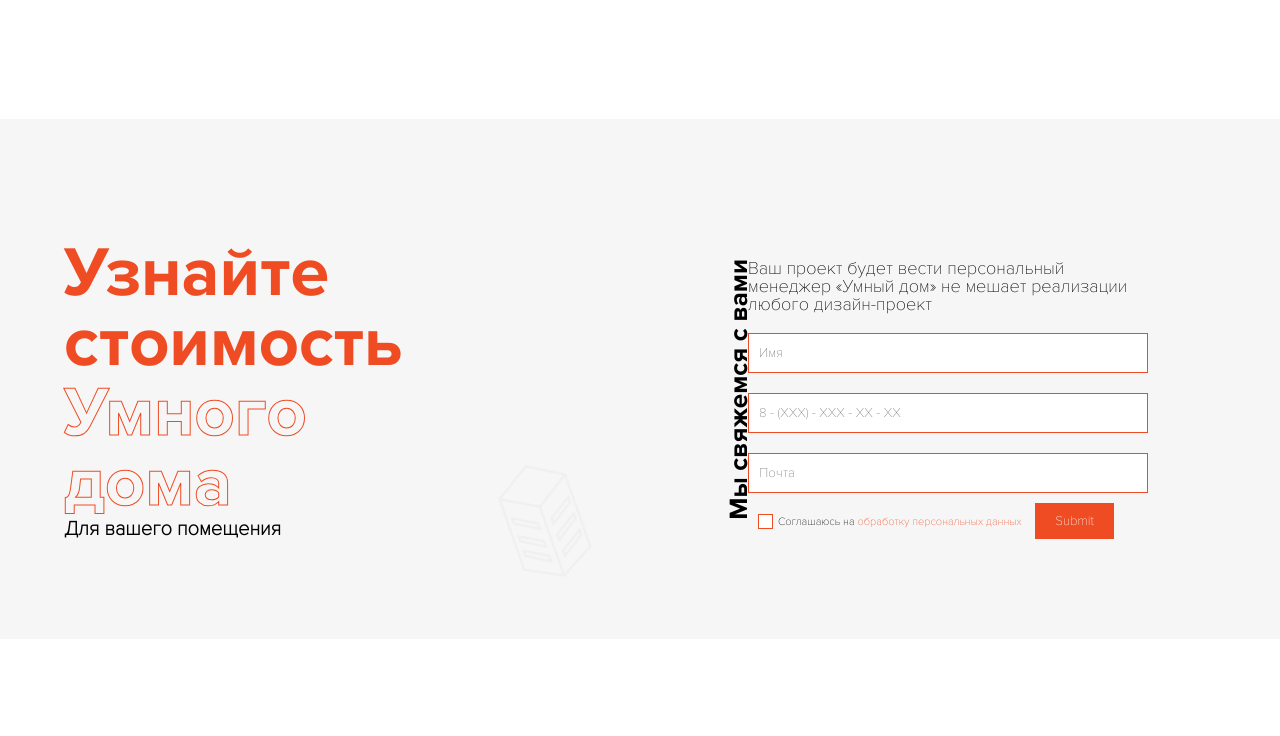
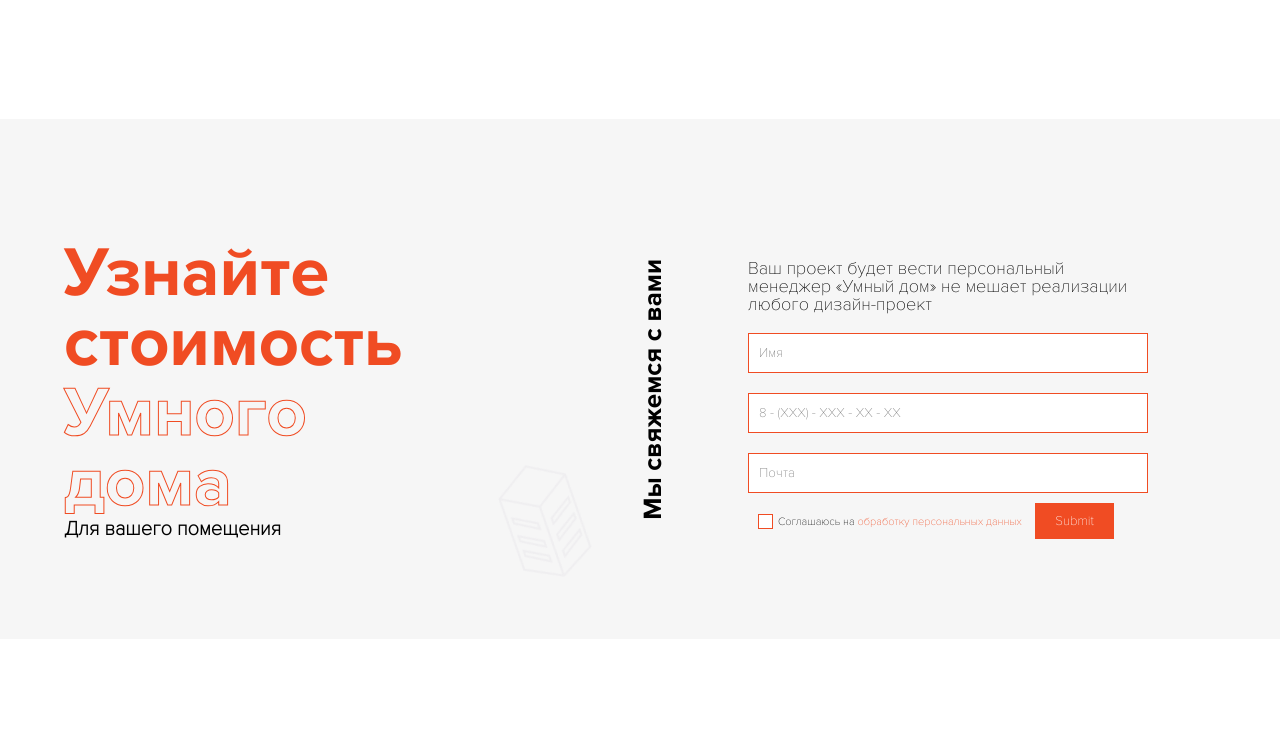
Before and after one commit to web-py-g/Smart__House, a plain HTML site: page index.html in a window 1280 px wide. Shown: the part 1331-2067 px from the top of the page. Drawn offline with Linux system fonts and the light colour scheme.

Commit message:
Update style.css

```diff
--- a/css/style.css
+++ b/css/style.css
@@ -816,7 +816,11 @@ input:disabled + label:before {
 }
 /* popup style end */
 /*   media style start */
-
+@media screen and (max-width: 1310px) {
+	.cost__right__text{
+		left: 0%;
+	}
+}
 @media screen and (max-width: 1060px) {
 	.header__nav__item__link{
 		margin-left: 10px;
```
